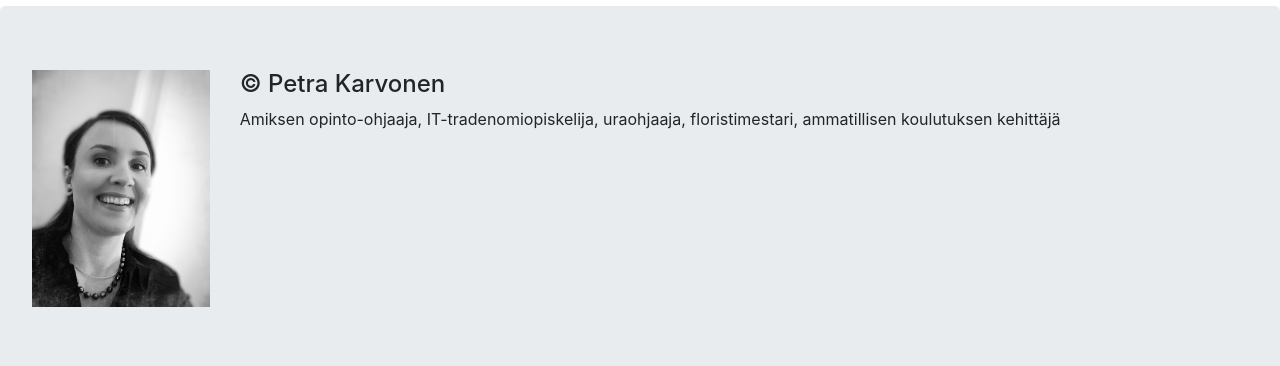
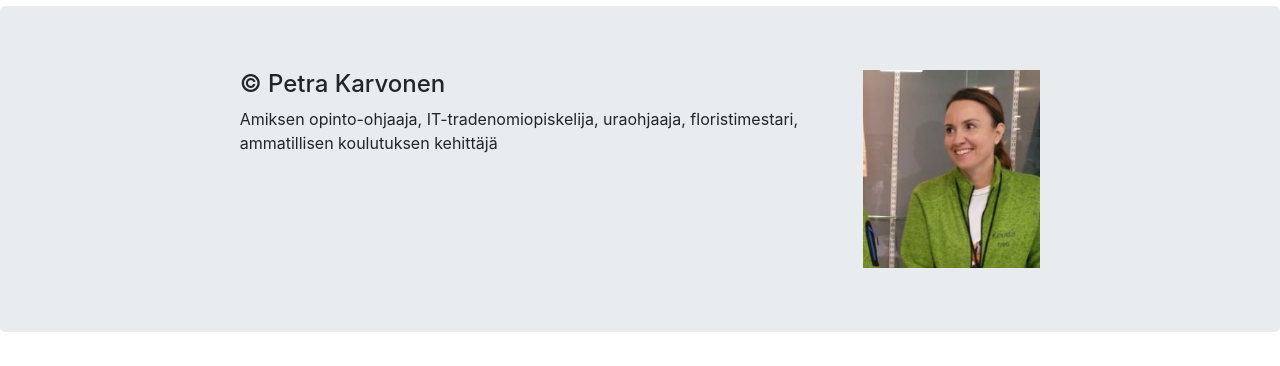
Before and after one commit to PetraKarv/petrakarv.github.io, a plain HTML site: page fourth.html in a window 1280 px wide. Shown: the part 2220-2586 px from the top of the page. After the commit the page ends 2552 px from the top, so only its background shows below. Drawn offline with nearby package versions, Linux system fonts and the light colour scheme.

Commit message:
Add files via upload

```diff
--- a/fourth.html
+++ b/fourth.html
@@ -105,17 +105,21 @@
 
 
 
+	<div class="jumbotron"  style="margin-bottom:0" >
+<div class="row">
+	<div class="col-md-2">
 
-<div class="jumbotron"  style="margin-bottom:0" >
-<div class="row">
-    <div class="col-sm-2">
-	<img class="img-fluid"  src="kuva.jpg" width=100% height="auto" >
 	</div>
-    <div class="col-sm-10">
+    <div class="col-md-6">
 	<h4> 	&#169; Petra Karvonen</h4>
 	<p>Amiksen opinto-ohjaaja, IT-tradenomiopiskelija, uraohjaaja, floristimestari, ammatillisen koulutuksen kehitt&auml;j&auml;</p>
 	</div>
+	<div class="col-md-2">
+	<img class="img-fluid" alt="kuva" src="kasvot.jpg" width="100%" height="auto" >
 	</div>
+	<div class="col-md-2">
+	</div>
+</div>
 </div>
 
 
```
Also changed, not shown: fifth.html (+9 -3 lines), index.html (+8 -3 lines), second.html (+8 -3 lines), third.html (+8 -3 lines), kasvot.JPG (added).
